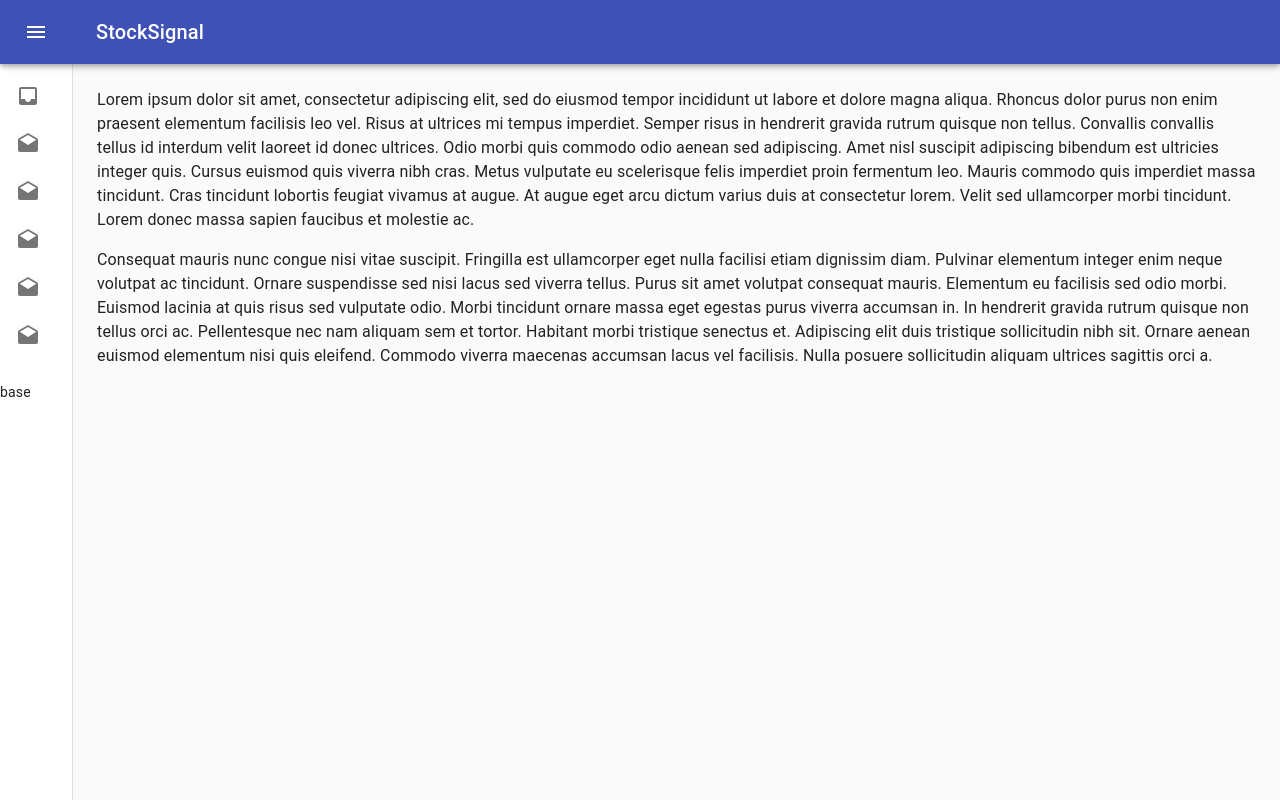
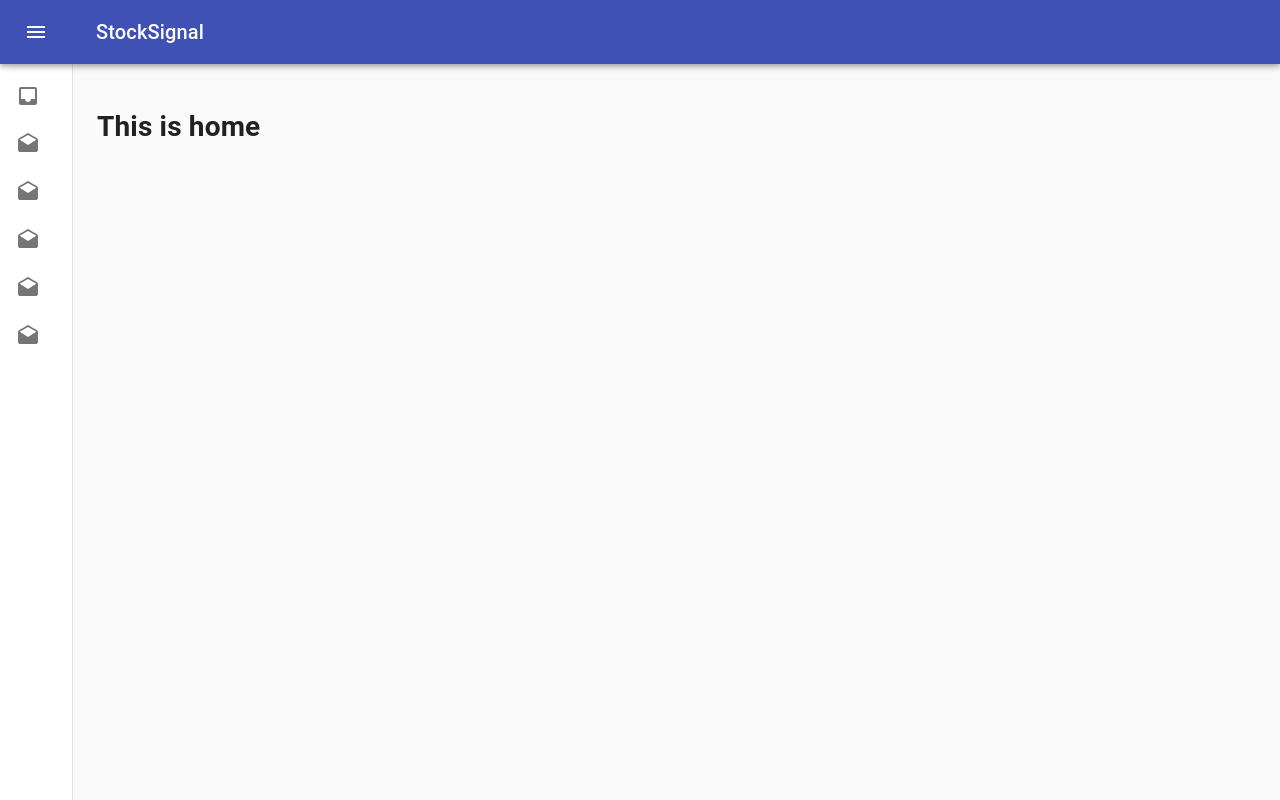
Before and after one commit to numankh/UrNews, a React (Create React App) app: page / in a window 1280 px wide. Built offline with nearby package versions, Linux system fonts and the light colour scheme.

Commit message:
generalized the routing and main content updating

```diff
--- a/src/App.js
+++ b/src/App.js
@@ -12,7 +12,13 @@ import IconButton from '@material-ui/core/IconButton';
 import MenuIcon from '@material-ui/icons/Menu';
 import ChevronLeftIcon from '@material-ui/icons/ChevronLeft';
 import ChevronRightIcon from '@material-ui/icons/ChevronRight';
+
 import TempList from './components/TempList';
+import Home from './components/Home';
+import OtherPage from './components/OtherPage';
+
+import { Route } from 'react-router';
+import { Switch } from 'react-router-dom';
 
 const drawerWidth = 240;
 
@@ -134,30 +140,13 @@ export default function MiniDrawer() {
             {theme.direction === 'rtl' ? <ChevronRightIcon /> : <ChevronLeftIcon />}
           </IconButton>
         </div>
-        {/* <Divider />
-        <List>
-          {['Financials', 'Technology', 'Health Care', 'Real Estate', 'Energy', 'Communication'].map((text, index) => (
-            <ListItem button key={text}>
-              <ListItemIcon>{index % 2 === 0 ? <InboxIcon /> : <MailIcon />}</ListItemIcon>
-              <ListItemText primary={text} />
-            </ListItem>
-          ))}
-        </List>
-        <Divider />
-        <List>
-          {['All mail', 'Trash', 'Spam'].map((text, index) => (
-            <ListItem button key={text}>
-              <ListItemIcon>{index % 2 === 0 ? <InboxIcon /> : <MailIcon />}</ListItemIcon>
-              <ListItemText primary={text} />
-            </ListItem>
-          ))}
-        </List> */}
 
         <TempList />
+
       </Drawer>
       <main className={classes.content}>
         <div className={classes.toolbar} />
-        <Typography paragraph>
+        {/* <Typography paragraph>
           Lorem ipsum dolor sit amet, consectetur adipiscing elit, sed do eiusmod tempor incididunt
           ut labore et dolore magna aliqua. Rhoncus dolor purus non enim praesent elementum
           facilisis leo vel. Risus at ultrices mi tempus imperdiet. Semper risus in hendrerit
@@ -179,7 +168,12 @@ export default function MiniDrawer() {
           tortor. Habitant morbi tristique senectus et. Adipiscing elit duis tristique sollicitudin
           nibh sit. Ornare aenean euismod elementum nisi quis eleifend. Commodo viverra maecenas
           accumsan lacus vel facilisis. Nulla posuere sollicitudin aliquam ultrices sagittis orci a.
-        </Typography>
+        </Typography> */}
+
+        <Switch>
+          <Route exact path='/' component={Home}/>
+          <Route path='/finance' component={OtherPage}/>
+        </Switch>
       </main>
     </div>
   );
--- /dev/null
+++ b/src/components/Home.js
@@ -0,0 +1,9 @@
+import React from 'react'
+
+const Home = () => (
+  <div>
+    <h1>This is home</h1>
+  </div>
+)
+
+export default Home
--- /dev/null
+++ b/src/components/OtherPage.js
@@ -0,0 +1,9 @@
+import React from 'react'
+
+const OtherPage = () => (
+  <div>
+    <h1>This is other page</h1>
+  </div>
+)
+
+export default OtherPage
--- a/src/components/TempList.js
+++ b/src/components/TempList.js
@@ -47,14 +47,6 @@ export default function ListRouter() {
   const classes = useStyles();
 
   return (
-    <MemoryRouter initialEntries={['/']} initialIndex={0}>
-      <div className={classes.root}>
-        {/* <Route>
-          {({ location }) => (
-            <Typography gutterBottom>Current route: {location.pathname}</Typography>
-          )}
-        </Route> */}
-        <Paper elevation={0}>
     <List aria-label="Market Sectors">
         <ListItemLink to="/finance" primary="Finance" icon={<InboxIcon />} />
         <ListItemLink to="/tech" primary="Technology" icon={<DraftsIcon />} />
@@ -63,37 +55,55 @@ export default function ListRouter() {
         <ListItemLink to="/energy" primary="Energy" icon={<DraftsIcon />} />
         <ListItemLink to="/comm" primary="Communication" icon={<DraftsIcon />} />
     </List>
-          {/* <Divider />
-          <List aria-label="secondary mailbox folders">
-            <ListItemLink to="/trash" primary="Trash" />
-            <ListItemLink to="/spam" primary="Spam" />
-          </List> */}
-        </Paper>
 
-        <Switch>
-          <Route exact path="/">
-            <p>base</p>
-          </Route>
-          <Route path="/finance">
-            <p>finance</p>
-          </Route>
-          <Route path="/tech">
-            <p>tech</p>
-          </Route>
-          <Route path="/health">
-            <p>health</p>
-          </Route>
-          <Route path="/housing">
-            <p>housing</p>
-          </Route>
-          <Route path="/energy">
-            <p>energy</p>
-          </Route>
-          <Route path="/comm">
-            <p>comm</p>
-          </Route>
-        </Switch>
-      </div>
-    </MemoryRouter>
+
+    // <MemoryRouter initialEntries={['/']} initialIndex={0}>
+    //   <div className={classes.root}>
+    //     {/* <Route>
+    //       {({ location }) => (
+    //         <Typography gutterBottom>Current route: {location.pathname}</Typography>
+    //       )}
+    //     </Route> */}
+    //     <Paper elevation={0}>
+    //       <List aria-label="Market Sectors">
+    //         <ListItemLink to="/finance" primary="Finance" icon={<InboxIcon />} />
+    //         <ListItemLink to="/tech" primary="Technology" icon={<DraftsIcon />} />
+    //         <ListItemLink to="/health" primary="Health Care" icon={<DraftsIcon />} />
+    //         <ListItemLink to="/housing" primary="Real Estate" icon={<DraftsIcon />} />
+    //         <ListItemLink to="/energy" primary="Energy" icon={<DraftsIcon />} />
+    //         <ListItemLink to="/comm" primary="Communication" icon={<DraftsIcon />} />
+    //       </List>
+    //       {/* <Divider />
+    //       <List aria-label="secondary mailbox folders">
+    //         <ListItemLink to="/trash" primary="Trash" />
+    //         <ListItemLink to="/spam" primary="Spam" />
+    //       </List> */}
+    //     </Paper>
+
+    //     <Switch>
+    //       <Route exact path="/">
+    //         <p>base</p>
+    //       </Route>
+    //       <Route path="/finance">
+    //         <p>finance</p>
+    //       </Route>
+    //       <Route path="/tech">
+    //         <p>tech</p>
+    //       </Route>
+    //       <Route path="/health">
+    //         <p>health</p>
+    //       </Route>
+    //       <Route path="/housing">
+    //         <p>housing</p>
+    //       </Route>
+    //       <Route path="/energy">
+    //         <p>energy</p>
+    //       </Route>
+    //       <Route path="/comm">
+    //         <p>comm</p>
+    //       </Route>
+    //     </Switch>
+    //   </div>
+    // </MemoryRouter>
   );
 }
```
Lines whose indentation alone changed are shown as unchanged.
